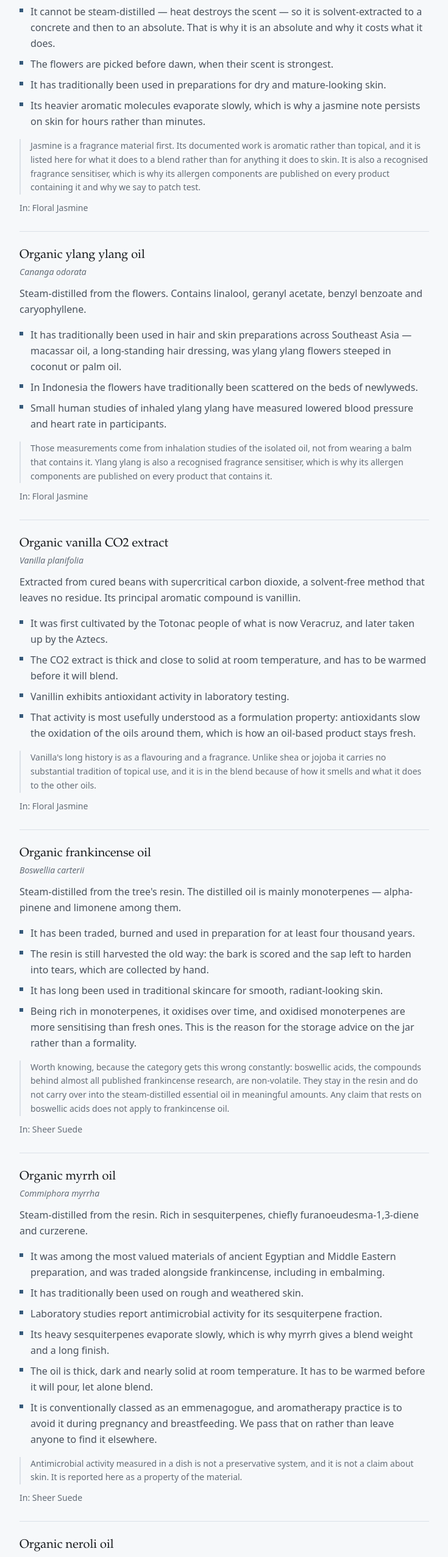
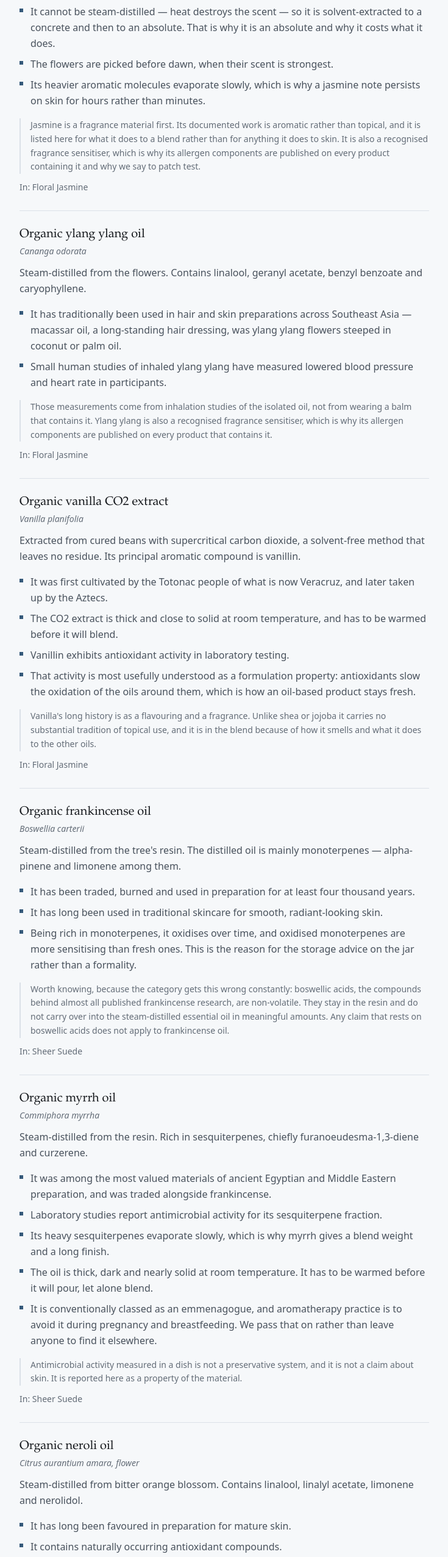
Before and after one commit to Galleryja/breezy-palm-tree, a Next.js app: page /ingredients in a window 1280 px wide. Shown: the part 2300-4853 px from the top of the page at 61% size, without its empty margins (84-819 px from the left). Built offline with nearby package versions, Linux system fonts and the light colour scheme; no server answers; a web font is replaced by a local one.

Commit message:
Revert "Add traditional use and history to the ingredients page"
This reverts commit 29d0d297e9a41876f52b6a3ea9bea201c795a7dd.

```diff
--- a/data/ingredients.ts
+++ b/data/ingredients.ts
@@ -109,7 +109,6 @@ export const INGREDIENTS: Ingredient[] = [
       "It has been valued in perfumery and in traditional preparation for centuries, with a long documented history in Ayurvedic and traditional Chinese use.",
       "It cannot be steam-distilled — heat destroys the scent — so it is solvent-extracted to a concrete and then to an absolute. That is why it is an absolute and why it costs what it does.",
       "The flowers are picked before dawn, when their scent is strongest.",
-      "It has traditionally been used in preparations for dry and mature-looking skin.",
       "Its heavier aromatic molecules evaporate slowly, which is why a jasmine note persists on skin for hours rather than minutes.",
     ],
     caveat:
@@ -125,7 +124,6 @@ export const INGREDIENTS: Ingredient[] = [
       "Steam-distilled from the flowers. Contains linalool, geranyl acetate, benzyl benzoate and caryophyllene.",
     properties: [
       "It has traditionally been used in hair and skin preparations across Southeast Asia — macassar oil, a long-standing hair dressing, was ylang ylang flowers steeped in coconut or palm oil.",
-      "In Indonesia the flowers have traditionally been scattered on the beds of newlyweds.",
       "Small human studies of inhaled ylang ylang have measured lowered blood pressure and heart rate in participants.",
     ],
     caveat:
@@ -158,7 +156,6 @@ export const INGREDIENTS: Ingredient[] = [
       "Steam-distilled from the tree's resin. The distilled oil is mainly monoterpenes — alpha-pinene and limonene among them.",
     properties: [
       "It has been traded, burned and used in preparation for at least four thousand years.",
-      "The resin is still harvested the old way: the bark is scored and the sap left to harden into tears, which are collected by hand.",
       "It has long been used in traditional skincare for smooth, radiant-looking skin.",
       "Being rich in monoterpenes, it oxidises over time, and oxidised monoterpenes are more sensitising than fresh ones. This is the reason for the storage advice on the jar rather than a formality.",
     ],
@@ -174,8 +171,7 @@ export const INGREDIENTS: Ingredient[] = [
     composition:
       "Steam-distilled from the resin. Rich in sesquiterpenes, chiefly furanoeudesma-1,3-diene and curzerene.",
     properties: [
-      "It was among the most valued materials of ancient Egyptian and Middle Eastern preparation, and was traded alongside frankincense, including in embalming.",
-      "It has traditionally been used on rough and weathered skin.",
+      "It was among the most valued materials of ancient Egyptian and Middle Eastern preparation, and was traded alongside frankincense.",
       "Laboratory studies report antimicrobial activity for its sesquiterpene fraction.",
       "Its heavy sesquiterpenes evaporate slowly, which is why myrrh gives a blend weight and a long finish.",
       "The oil is thick, dark and nearly solid at room temperature. It has to be warmed before it will pour, let alone blend.",
@@ -194,7 +190,6 @@ export const INGREDIENTS: Ingredient[] = [
       "Steam-distilled from bitter orange blossom. Contains linalool, linalyl acetate, limonene and nerolidol.",
     properties: [
       "It has long been favoured in preparation for mature skin.",
-      "It takes its name from Anne Marie Orsini, Princess of Nerola, who used it to scent her gloves and her bathwater in the seventeenth century. It has been a perfumery staple since.",
       "It contains naturally occurring antioxidant compounds.",
       "It carries no furocoumarins, so unlike oils pressed from citrus peel it does not make skin sensitive to sunlight.",
     ],
@@ -209,7 +204,6 @@ export const INGREDIENTS: Ingredient[] = [
       "Steam-distilled from the leaves and twigs of the same tree that gives neroli. Chiefly linalyl acetate and linalool.",
     properties: [
       "It has traditionally been used for clear, balanced-looking skin.",
-      "Its name means little grain: it was first distilled from the small unripe fruit of the bitter orange, and kept the name after distillers moved to the leaves and twigs.",
       "Like neroli, it is free of furocoumarins and is not phototoxic.",
       "It is a fraction of the cost of neroli and shares much of its character, which is why the two are so often distilled and blended together.",
     ],
@@ -223,7 +217,7 @@ export const INGREDIENTS: Ingredient[] = [
     composition:
       "Steam-distilled from the wood. Composed largely of sesquiterpenes including himachalenes and atlantones.",
     properties: [
-      "It has been used in perfumery and in the preservation of materials since antiquity — the wood has traditionally lined chests and stored textiles, which is where its association with keeping things comes from.",
+      "It has been used in perfumery and in the preservation of materials since antiquity.",
       "Its sesquiterpenes are heavy and slow to evaporate, which is what makes cedarwood read as dry and persistent rather than bright.",
       "Cedrol, the compound most associated with the smell of cedar, is the one usually named when cedarwood is studied.",
     ],
@@ -239,7 +233,6 @@ export const INGREDIENTS: Ingredient[] = [
     properties: [
       "Its very high sesquiterpene content makes it a fixative: it slows the evaporation of lighter materials blended with it, so the whole blend lasts longer.",
       "It has been used in traditional preparation across India and Southeast Asia for centuries, and is known in aromatherapy as the oil of tranquillity.",
-      "In India the roots have traditionally been woven into screens and mats which are then wetted, so that air passing through arrives cool and scented.",
     ],
   },
 ];
```
